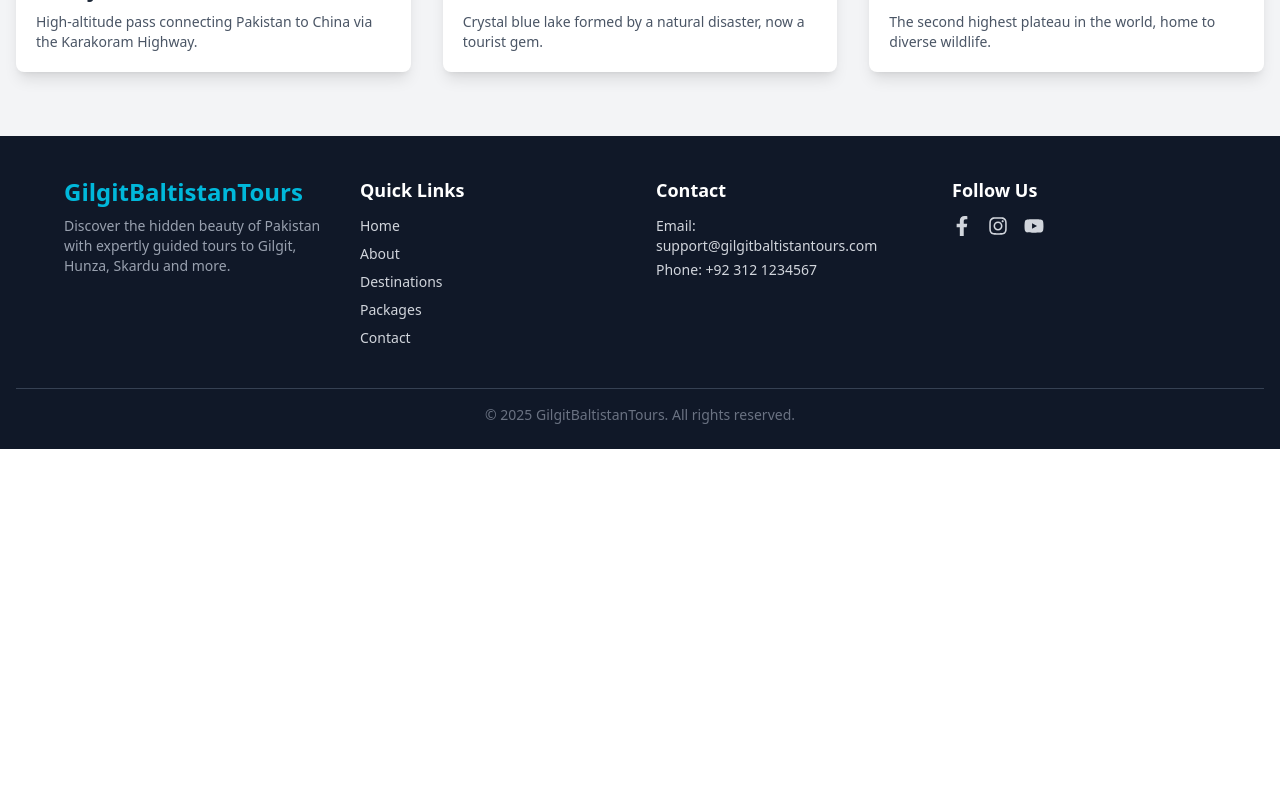
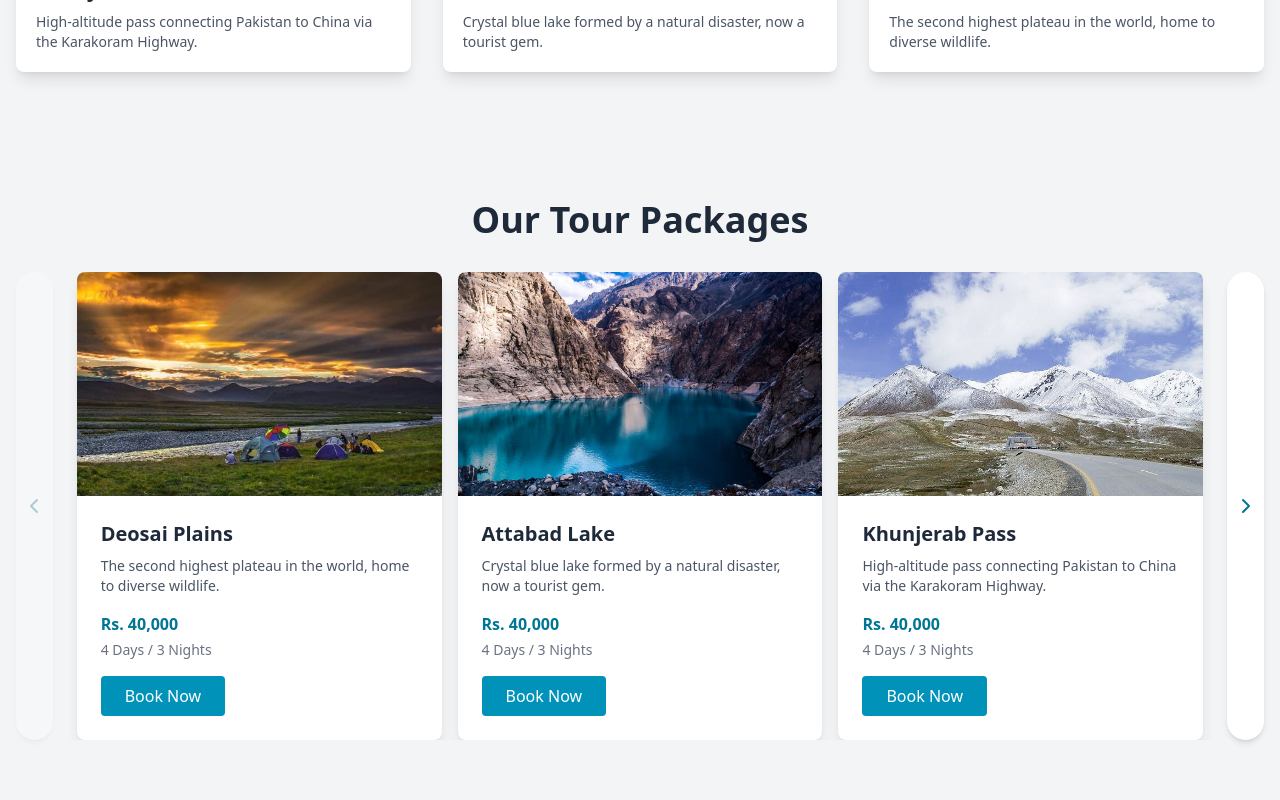
Before and after one commit to sabbehhassan/TourToHeaven, a React (Vite) app: page / in a window 1280 px wide. Shown: the part 1600-2400 px from the top of the page. Before the commit the page ends 2049 px from the top, so only its background shows below. Built offline with nearby package versions, Linux system fonts and the light colour scheme.

Commit message:
added tour packages

```diff
--- a/package.json
+++ b/package.json
@@ -11,9 +11,11 @@
   },
   "dependencies": {
     "@tailwindcss/vite": "^4.1.8",
+    "lucide-react": "^0.513.0",
     "react": "^19.1.0",
     "react-dom": "^19.1.0",
     "react-icons": "^5.5.0",
+    "react-responsive": "^10.0.1",
     "react-router-dom": "^7.6.2",
     "tailwindcss": "^4.1.8"
   },
--- a/src/components/PopularDestinations/index.jsx
+++ b/src/components/PopularDestinations/index.jsx
@@ -4,7 +4,7 @@ import popularDestinations from "../../data/popularDestinations";
 const PopularDestinations = () => {
   return (
     <section className="py-16 px-4 bg-gray-100">
-      <div className="max-w-7xl mx-auto">
+      <div className="max-w-8xl mx-auto">
         <h2 className="text-3xl md:text-4xl font-bold text-center mb-12 text-gray-800">
           Popular Destinations in Gilgit Baltistan
         </h2>
--- /dev/null
+++ b/src/components/TourPackages/index.jsx
@@ -0,0 +1,129 @@
+// TourPackages.js
+import { useEffect, useRef, useState } from "react";
+import { ChevronLeft, ChevronRight } from "lucide-react";
+import { useMediaQuery } from "react-responsive";
+import tourPackages from "../../data/tourPackages";
+
+const TourPackages = () => {
+  const isMobile = useMediaQuery({ query: "(max-width: 768px)" });
+  const [index, setIndex] = useState(0);
+  const cardRef = useRef(null);
+  const [cardWidth, setCardWidth] = useState(0);
+  const [cardHeight, setCardHeight] = useState(0);
+
+  const visibleCount = isMobile ? 1 : 3;
+
+  const prev = () => index > 0 && setIndex(index - 1);
+  const next = () =>
+    index < tourPackages.length - visibleCount && setIndex(index + 1);
+
+  useEffect(() => {
+    if (cardRef.current) {
+      setCardWidth(cardRef.current.offsetWidth);
+      setCardHeight(cardRef.current.offsetHeight);
+    }
+  }, [isMobile]);
+
+  let startX = 0;
+  const handleTouchStart = (e) => (startX = e.touches[0].clientX);
+  const handleTouchEnd = (e) => {
+    const endX = e.changedTouches[0].clientX;
+    const diff = endX - startX;
+    if (diff > 50 && index > 0) prev();
+    else if (diff < -50 && index < tourPackages.length - visibleCount) next();
+  };
+
+  return (
+    <section className="bg-gray-100 py-16">
+      <div className="max-w-8xl mx-auto px-4">
+        <div className="mb-8 text-center">
+          <h2 className="text-3xl md:text-4xl font-bold text-gray-800">
+            Our Tour Packages
+          </h2>
+        </div>
+
+        <div className="flex items-center gap-4">
+          {!isMobile && (
+            <button
+              onClick={prev}
+              disabled={index === 0}
+              className={`hidden md:flex items-center justify-center ${
+                index === 0
+                  ? "opacity-30 cursor-not-allowed"
+                  : "hover:bg-cyan-700"
+              } bg-white shadow-md rounded-full`}
+              style={{ width: "40px", height: `${cardHeight}px` }}
+            >
+              <ChevronLeft className="text-cyan-700" />
+            </button>
+          )}
+
+          <div
+            className="overflow-hidden w-full relative"
+            onTouchStart={handleTouchStart}
+            onTouchEnd={handleTouchEnd}
+          >
+            <div
+              className="flex transition-transform duration-300 ease-in-out"
+              style={{ transform: `translateX(-${index * cardWidth}px)` }}
+            >
+              {tourPackages.map((pkg, i) => (
+                <div
+                  key={pkg.id}
+                  ref={i === 0 ? cardRef : null}
+                  className={`cursor-pointer flex-shrink-0 ${
+                    isMobile
+                      ? "w-full flex justify-center px-4"
+                      : "w-[calc(100%/3)] px-2"
+                  }`}
+                >
+                  <div className="w-full bg-white rounded-lg shadow-lg overflow-hidden hover:shadow-2xl transition duration-300">
+                    <img
+                      src={pkg.image}
+                      alt={pkg.name}
+                      className="h-56 w-full object-cover"
+                    />
+                    <div className="p-6">
+                      <h3 className="text-xl font-semibold text-gray-800 mb-2">
+                        {pkg.name}
+                      </h3>
+                      <p className="text-gray-600 text-sm mb-4">
+                        {pkg.description}
+                      </p>
+                      <p className="text-cyan-700 font-bold mb-1">
+                        {pkg.price}
+                      </p>
+                      <p className="text-sm text-gray-500 mb-4">
+                        {pkg.duration}
+                      </p>
+                      <button className="bg-cyan-600 hover:bg-cyan-700 text-white px-6 py-2 rounded transition">
+                        Book Now
+                      </button>
+                    </div>
+                  </div>
+                </div>
+              ))}
+            </div>
+          </div>
+
+          {!isMobile && (
+            <button
+              onClick={next}
+              disabled={index >= tourPackages.length - visibleCount}
+              className={`hidden md:flex items-center justify-center ${
+                index >= tourPackages.length - visibleCount
+                  ? "opacity-30 cursor-not-allowed"
+                  : "hover:bg-cyan-700"
+              } bg-white shadow-md rounded-full`}
+              style={{ width: "40px", height: `${cardHeight}px` }}
+            >
+              <ChevronRight className="text-cyan-700" />
+            </button>
+          )}
+        </div>
+      </div>
+    </section>
+  );
+};
+
+export default TourPackages;
--- /dev/null
+++ b/src/data/tourPackages.js
@@ -0,0 +1,65 @@
+import hunza from "../assets/Destinations/Hunza.jpg";
+import skardu from "../assets/Destinations/Skardu.jpg";
+import fairyMeadows from "../assets/Destinations/FairyMedows.jpg";
+import khunjerab from "../assets/Destinations/KhunjrabPass.jpg";
+import attabad from "../assets/Destinations/Attabad.jpg";
+import deosai from "../assets/Destinations/DeosaiPlains.jpg";
+
+const tourPackages = [
+  {
+    id: 1,
+    name: "Deosai Plains",
+    image: deosai,
+    price: "Rs. 40,000",
+    duration: "4 Days / 3 Nights",
+    description:
+      "The second highest plateau in the world, home to diverse wildlife.",
+  },
+  {
+    id: 2,
+    name: "Attabad Lake",
+    image: attabad,
+    price: "Rs. 40,000",
+    duration: "4 Days / 3 Nights",
+    description:
+      "Crystal blue lake formed by a natural disaster, now a tourist gem.",
+  },
+  {
+    id: 3,
+    name: "Khunjerab Pass",
+    image: khunjerab,
+    price: "Rs. 40,000",
+    duration: "4 Days / 3 Nights",
+    description:
+      "High-altitude pass connecting Pakistan to China via the Karakoram Highway.",
+  },
+  {
+    id: 4,
+    name: "Fairy Meadows Escape",
+    image: fairyMeadows,
+    price: "Rs. 40,000",
+    duration: "4 Days / 3 Nights",
+    description:
+      "Witness the majestic Nanga Parbat from lush green Fairy Meadows.",
+  },
+  {
+    id: 5,
+    name: "Skardu Expedition",
+    image: skardu,
+    price: "Rs. 55,000",
+    duration: "6 Days / 5 Nights",
+    description:
+      "Visit Shigar, Satpara, and the mighty Deosai Plains in this unforgettable trip.",
+  },
+  {
+    id: 6,
+    name: "Hunza Adventure",
+    image: hunza,
+    price: "Rs. 45,000",
+    duration: "5 Days / 4 Nights",
+    description:
+      "Explore Hunza Valley, Attabad Lake, Passu Cones and more with experienced guides.",
+  },
+];
+
+export default tourPackages;
--- a/src/index.css
+++ b/src/index.css
@@ -14,3 +14,11 @@
 .animate-fade-in {
   animation: fade-in 1.2s ease-out forwards;
 }
+
+.scrollbar-hide::-webkit-scrollbar {
+  display: none;
+}
+.scrollbar-hide {
+  -ms-overflow-style: none;
+  scrollbar-width: none;
+}
--- a/src/pages/home/index.jsx
+++ b/src/pages/home/index.jsx
@@ -1,12 +1,14 @@
 import React from "react";
 import HeroSection from "../../components/heroSection";
 import PopularDestinations from "../../components/PopularDestinations";
+import TourPackages from "../../components/TourPackages";
 
 const Home = () => {
   return (
     <>
       <HeroSection />
       <PopularDestinations />
+      <TourPackages />
       {/* Add Intro, Destinations, Contact later */}
     </>
   );
```
Also changed, not shown: 1 other file (tests, documents, lock files or other folders).
